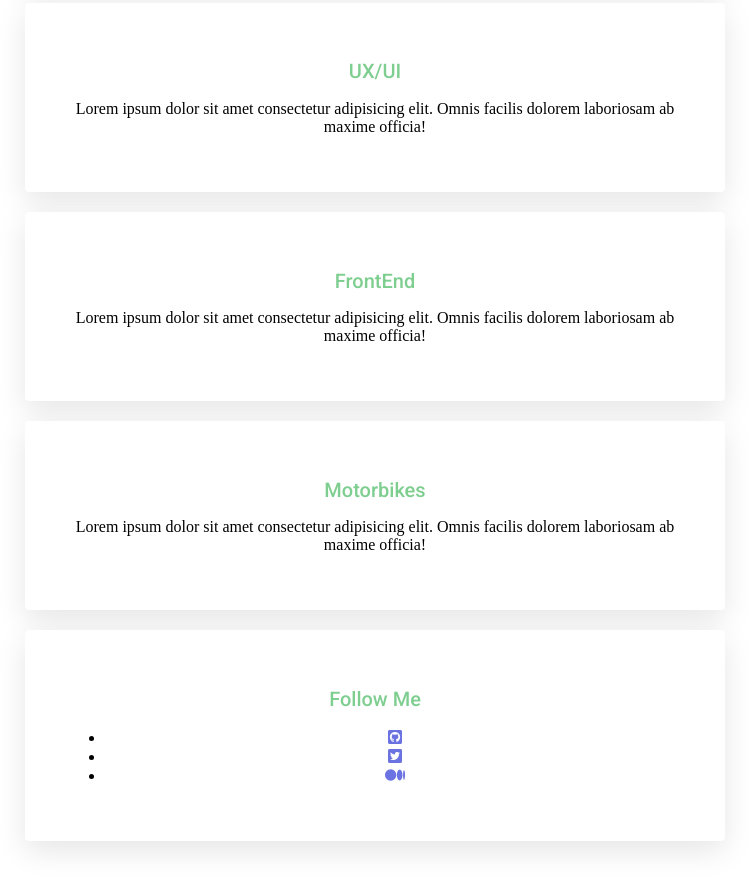
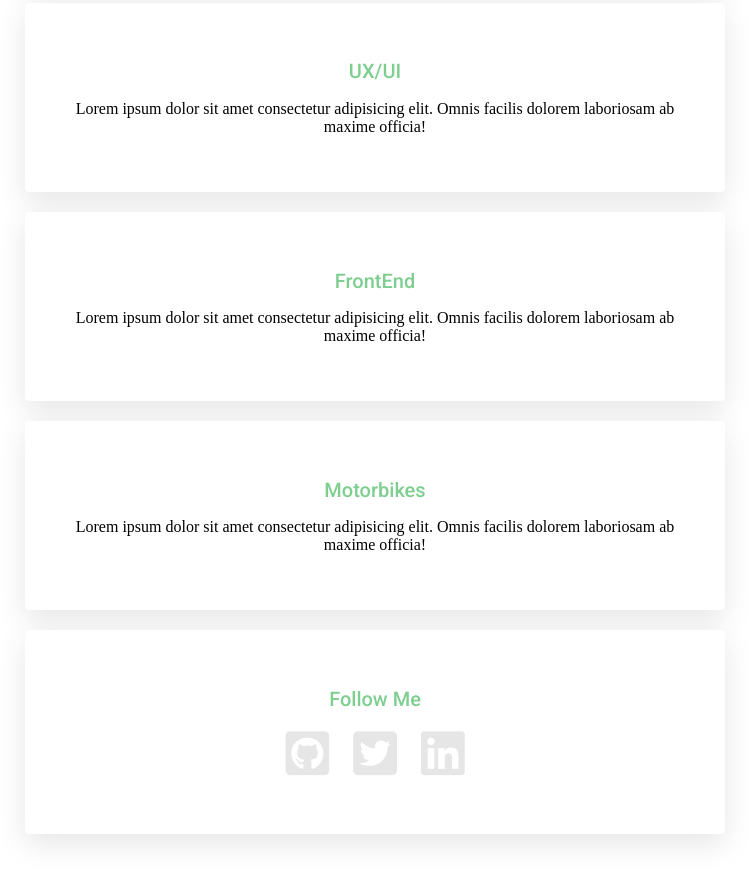
Before and after one commit to cbongard90/html-demo-974, a plain HTML site: page index.html in a window 1280 px wide. Shown: the part 469-1350 px from the top of the page, without its empty margins (265-1014 px from the left). Drawn offline with Linux system fonts and the light colour scheme.

Commit message:
updated the footer section

```diff
--- a/index.html
+++ b/index.html
@@ -34,10 +34,10 @@
 
   <div class="card-white">
     <h2>Follow Me</h2>
-    <ul>
+    <ul class="list-inline">
       <li><a href="#" target="_blank"><i class="fab fa-github-square"></i></a></li>
       <li><a href="#" target="_blank"><i class="fab fa-twitter-square"></i></a></li>
-      <li><a href="#" target="_blank"><i class="fab fa-medium"></i></a></li>
+      <li><a href="#" target="_blank"><i class="fa-brands fa-linkedin"></i></a></li>
     </ul>
   </div>
   </div>
--- a/style.css
+++ b/style.css
@@ -60,3 +60,22 @@ a {
 #introduction p {
     margin-bottom: 40px;
 }
+
+.list-inline {
+    list-style: none;
+    padding-left: 0;
+}
+
+.list-inline li {
+    display: inline;
+    padding: 10px;
+}
+
+.list-inline i {
+    font-size: 50px;
+    color: rgb(230, 230, 230);
+}
+
+.list-inline i:hover {
+    color: black;
+}
```
